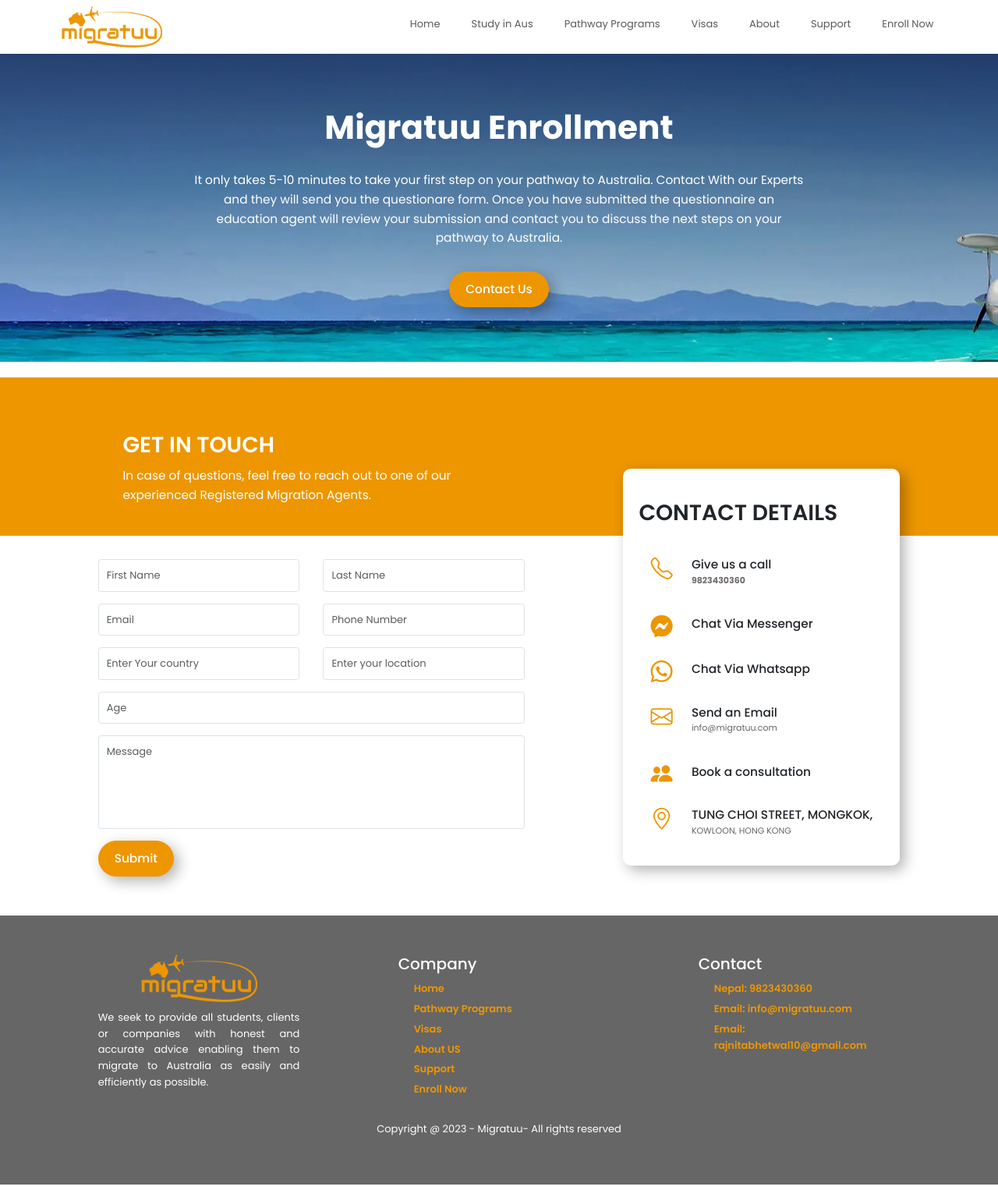
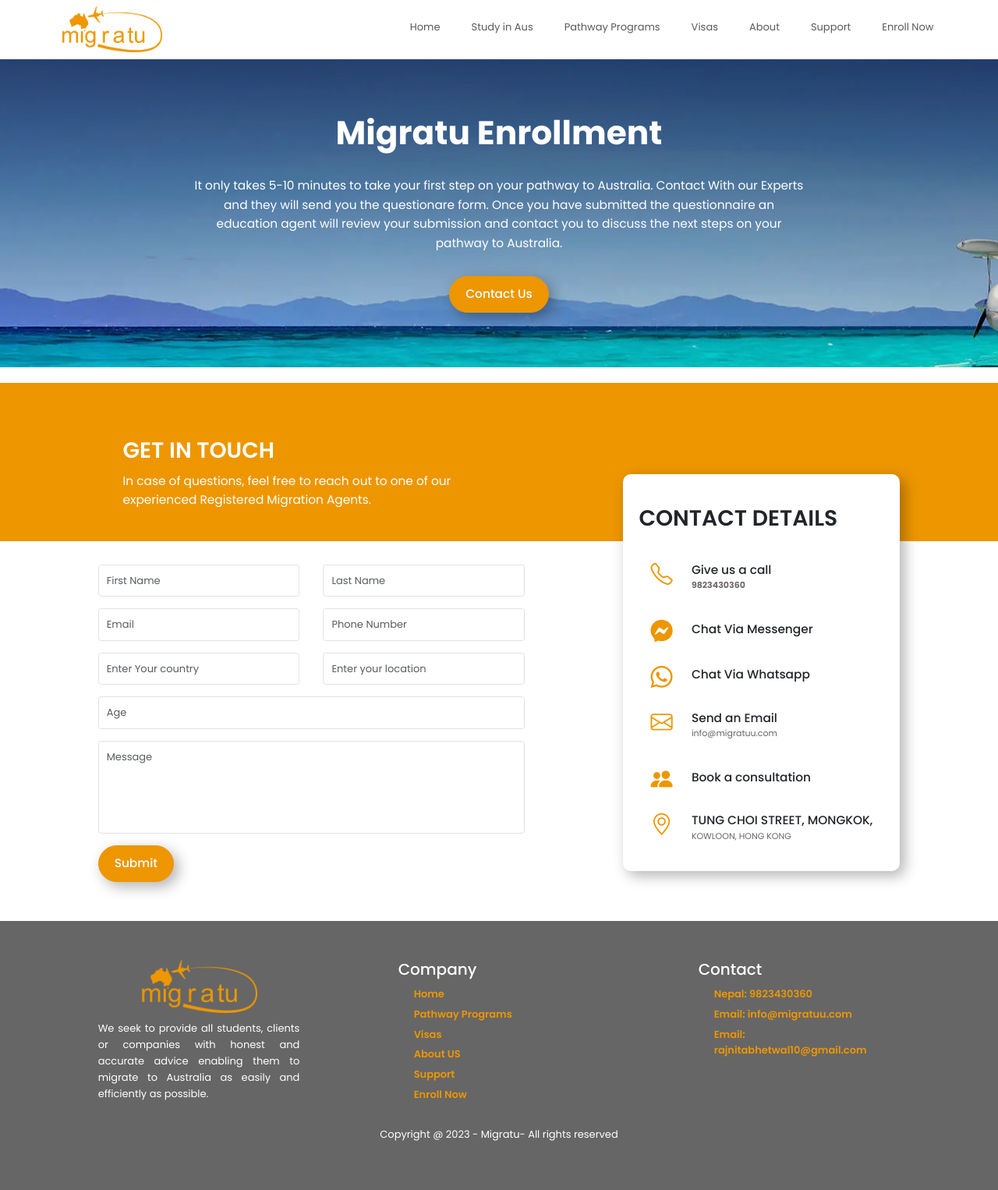
Before and after one commit to himsgyawali54/migratuu, a plain HTML site: page enroll-now.html in a window 1280 px wide. Shown: the whole page at 78% size. Drawn offline with nearby package versions, Linux system fonts and the light colour scheme.

Commit message:
logo changed

```diff
--- a/enroll-now.html
+++ b/enroll-now.html
@@ -3,7 +3,7 @@
     <meta charset="UTF-8" />
     <meta http-equiv="X-UA-Compatible" content="IE=edge" />
     <meta name="viewport" content="width=device-width, initial-scale=1.0" />
-    <title>Migratuu</title>
+    <title>Migratu</title>
     <link rel="stylesheet" href="./styles/styles.min.css" />
     <link
       rel="shortcut icon"
@@ -17,7 +17,7 @@
     <main class="enroll-now">
       <section class="hero">
         <div class="container">
-          <h1>Migratuu Enrollment</h1>
+          <h1>Migratu Enrollment</h1>
           <p>
             It only takes 5-10 minutes to take your first step on your pathway
             to Australia. Contact With our Experts and they will send you the
--- a/footer.js
+++ b/footer.js
@@ -163,7 +163,7 @@ class MyFooter extends HTMLElement {
       <div class="container">
         <div class="row">
           <div class="col-12 col-lg-3">
-            <h3><a href="index.html"><img width="150px" src="./img/migratuu-logo.webp" /></a></h3>
+            <h3><a href="index.html"><img width="150px" src="./img/migratu-logo.webp" /></a></h3>
             <p>
               We seek to provide all students, clients or companies with
               honest and accurate advice enabling them to migrate to Australia
@@ -207,7 +207,7 @@ class MyFooter extends HTMLElement {
           </div>
         </div>
         <p class="copyright">
-          Copyright @ 2023 - Migratuu- All rights reserved
+          Copyright @ 2023 - Migratu- All rights reserved
         </p>
       </div>
     </section></footer>
--- a/header.js
+++ b/header.js
@@ -4,7 +4,7 @@ class MyHeader extends HTMLElement {
     <header>
     <div class="container">
       <nav class="navbar navbar-expand-lg">
-        <a class="navbar-brand" href="index.html"><img width="130px" src="./img/migratuu-logo.webp" /></a>
+        <a class="navbar-brand" href="index.html"><img width="130px" src="./img/migratu-logo.webp" /></a>
         <button
           class="navbar-toggler"
           type="button"
```
Also changed, not shown: about.html (+1 -1 lines), index.html (+1 -1 lines), pathways-programs.html (+1 -1 lines), study-in-aus.html (+2 -2 lines), support.html (+1 -1 lines), visas.html (+1 -1 lines), img/migratu-logo.webp (added).
